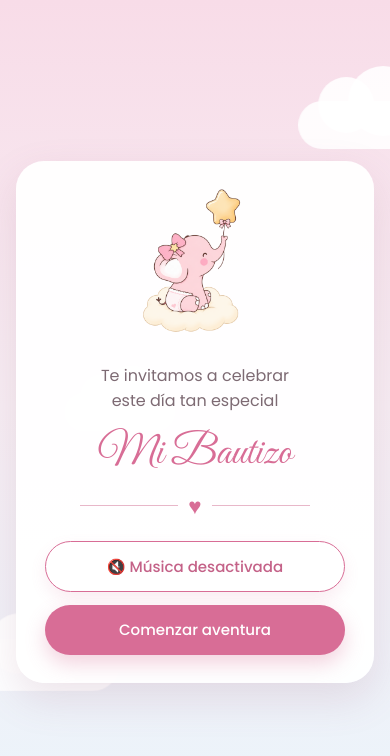
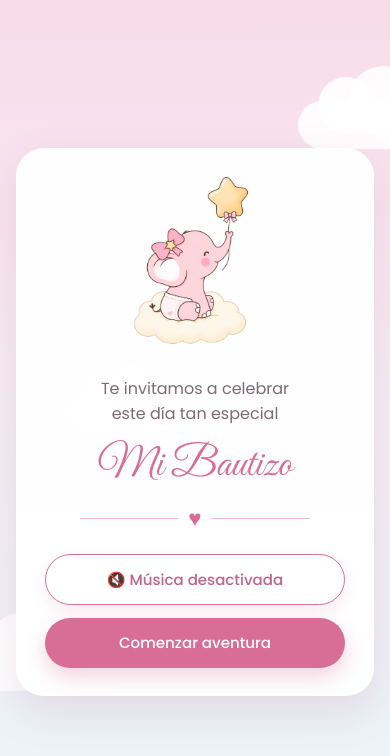
Before and after one commit to Kathiponic/-bautizo-maria-lana, a React (Vite) app: page / in a window 390 px wide. Shown: the top 756 px of the page. Built offline with nearby package versions, Linux system fonts and the light colour scheme.

Commit message:
Increase width of welcome-elephant class

```diff
--- a/src/styles/Welcome.css
+++ b/src/styles/Welcome.css
@@ -273,7 +273,7 @@
   }
 
   .welcome-elephant {
-    width: 150px;
+    width: 180px;
   }
 
   .music-control-button,
```
